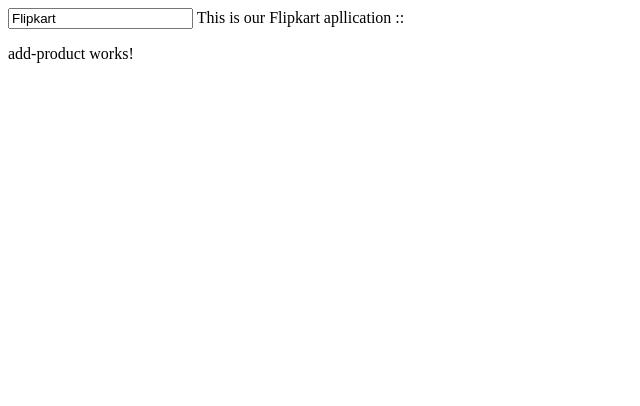
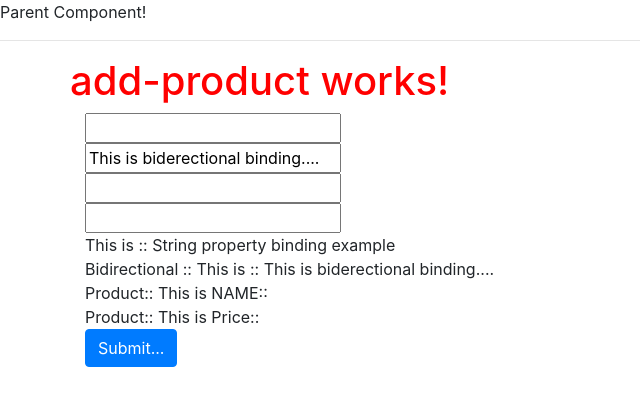
Before and after one commit to chaitanyaubijawe/node_js, an Angular app in the folder flipkart-angular/: page / in a window 1280 px wide. Shown: the top 406 px of the page, without its empty margins (0-640 px from the left). Built offline with nearby package versions, Linux system fonts and the light colour scheme.

Commit message:
changes to data binding...

```diff
--- a/flipkart-angular/angular.json
+++ b/flipkart-angular/angular.json
@@ -23,9 +23,10 @@
               "src/assets"
             ],
             "styles": [
+              "node_modules/bootstrap/dist/css/bootstrap.min.css",
               "src/styles.css"
             ],
-            "scripts": []
+            "scripts": ["node_modules/jquery/dist/jquery.min.js"]
           },
           "configurations": {
             "production": {
--- a/flipkart-angular/package.json
+++ b/flipkart-angular/package.json
@@ -20,7 +20,9 @@
     "@angular/platform-browser": "^6.1.0",
     "@angular/platform-browser-dynamic": "^6.1.0",
     "@angular/router": "^6.1.0",
+    "bootstrap": "^4.1.3",
     "core-js": "^2.5.4",
+    "jquery": "^3.3.1",
     "rxjs": "~6.2.0",
     "zone.js": "~0.8.26"
   },
--- a/flipkart-angular/src/app/add-product/add-product.component.css
+++ b/flipkart-angular/src/app/add-product/add-product.component.css
@@ -0,0 +1,4 @@
+h1{
+
+  color: red;
+}
--- a/flipkart-angular/src/app/add-product/add-product.component.html
+++ b/flipkart-angular/src/app/add-product/add-product.component.html
@@ -1,3 +1,39 @@
-<p>
-  add-product works!
-</p>
+<hr>
+
+<div class="container">
+
+  <div class="row">
+
+    <div class="col-sm-12"></div>
+    <h1> add-product works! </h1>
+
+    <div class="col-sm-10">
+
+      <input type="text" (input)="onInputChange($event)" />
+      <br>
+      <input type="text" [(ngModel)]="biDirectional"/>
+
+      <br>
+     <input type="text" [(ngModel)]="productTS.name"/>
+      <br>
+      <input type="text" [(ngModel)]="productTS.price"/>
+      <br>
+
+      This is :: {{ stringInterpolation }}
+      <br>
+      Bidirectional :: This is :: {{ biDirectional }}
+      <br>
+      Product:: This is NAME:: {{ productTS.name }}
+      <br>
+      Product:: This is Price:: {{ productTS.price }}
+      <br>
+      <button class = "btn btn-primary" (click)="addProduct()" [disabled]="!shouldEnable" > Submit...</button>
+
+
+    </div>
+
+
+
+  </div>
+
+</div>
--- a/flipkart-angular/src/app/add-product/add-product.component.ts
+++ b/flipkart-angular/src/app/add-product/add-product.component.ts
@@ -1,15 +1,47 @@
 import { Component, OnInit } from '@angular/core';
+import {Product} from '../model/product';
+
+
 
 @Component({
   selector: 'app-add-product',
+  // selector: '[app-add-product]',
+  // selector: '.app-add-product',
   templateUrl: './add-product.component.html',
+  //template: `<h3> This is add product page...</h3>`,
   styleUrls: ['./add-product.component.css']
+  // styles:[`h3{
+  // color: blueviolet;
+  // }`]
 })
 export class AddProductComponent implements OnInit {
 
-  constructor() { }
+  stringInterpolation:string = "String property binding example";
+  shouldEnable:boolean = true; // this is property binding....
+  biDirectional:string = "This is biderectional binding....";
+  product = {};
+  productTS:Product = new Product();
+  constructor() {
+
+    console.log("Inside constructor :: ")
+  }
 
   ngOnInit() {
+
+    console.log("Inside ngOnInit :: ")
   }
 
+
+  onInputChange(event:any){
+
+    //console.log(event.target.value);
+
+    this.biDirectional = event.target.value;
+  }
+
+  addProduct(){
+
+  console.log(JSON.stringify(this.productTS));
+
+  }
 }
--- a/flipkart-angular/src/app/app.component.html
+++ b/flipkart-angular/src/app/app.component.html
@@ -1,8 +1,17 @@
-<div>
-  <input type="text" [(ngModel)]="appName"/>
+<!--<div>-->
+<!--<input type="text" [(ngModel)]="appName"/>-->
 
-    This is our {{appName}} apllication ::
-</div>
+<!--This is our {{appName}} aplication ::-->
+<!--</div>-->
+Parent Component!
 
+<app-add-product>
+<!--by html element-->
+</app-add-product>
+<!--&lt;!&ndash;<p app-add-product></p>-->
+<!--By Attribute...-->
+<!--&ndash;&gt;-->
 
-<app-add-product></app-add-product>
+<!--&lt;!&ndash;<p class="app-add-product">-->
+<!--as a css class.-->
+<!--</p>&ndash;&gt;-->
--- a/flipkart-angular/src/app/app.component.ts
+++ b/flipkart-angular/src/app/app.component.ts
@@ -9,5 +9,5 @@
 
 export class AppComponent {
 
-  appName = "Flipkart"
+  appName = "Flipkart";
 }
--- /dev/null
+++ b/flipkart-angular/src/app/model/product.ts
@@ -0,0 +1,6 @@
+export class Product{
+
+  name:string;
+  price:number;
+
+}
```
